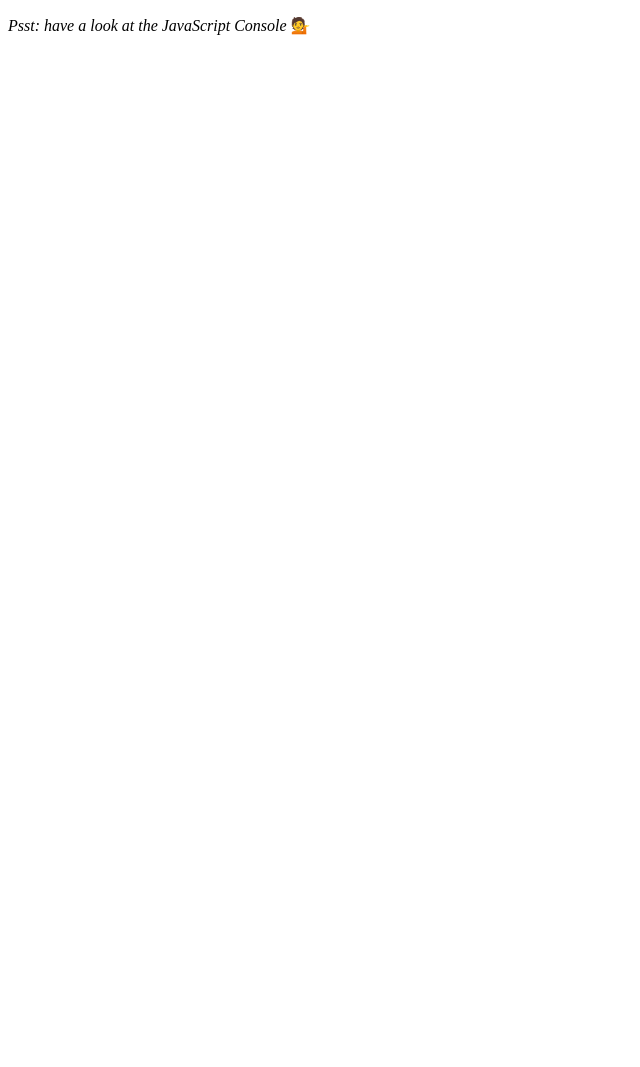
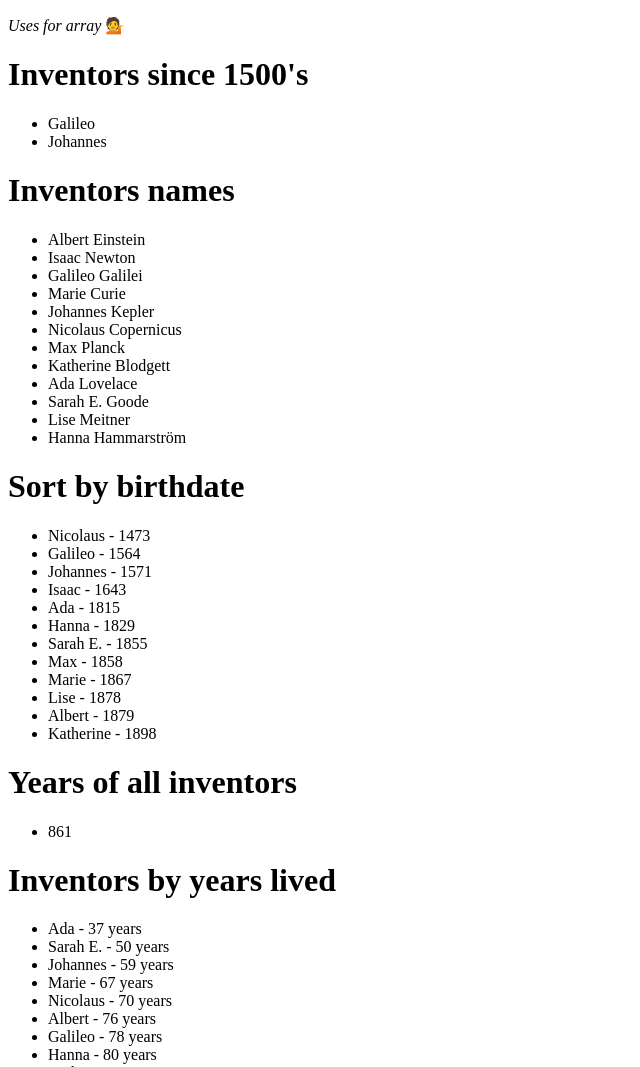
Before and after one commit to danilosp1/JavaScript30, a plain HTML site: page 4 - Array Cardio (day 1)/index.html in a window 1280 px wide. Shown: the top 1067 px of the page, without its empty margins (0-640 px from the left). Before the commit the page ends 800 px from the top, so only its background shows below. Drawn offline with Linux system fonts and the light colour scheme.

Commit message:
Criando partes dos scripts do Array Cardio 1

```diff
--- a/4 - Array Cardio (day 1)/index.html
+++ b/4 - Array Cardio (day 1)/index.html
@@ -5,7 +5,10 @@
   <title>Array Cardio 💪</title>
 </head>
 <body>
-  <p><em>Psst: have a look at the JavaScript Console</em> 💁</p>
+  <p><em>Uses for array</em> 💁</p>
+  <div class="content">
+      <!-- Content here -->
+  </div>
   <script>
     // Get your shorts on - this is an array workout!
     // ## Array Cardio Day 1
@@ -35,22 +38,113 @@
       'Billings, Josh', 'Birrell, Augustine', 'Blair, Tony', 'Beecher, Henry', 'Biondo, Frank'
     ];
 
+    const content = document.querySelector(".content")
+
     // Array.prototype.filter()
     // 1. Filter the list of inventors for those who were born in the 1500's
+    const filter = document.createElement("h1")
+    filter.innerHTML = "Inventors since 1500's"
+    content.appendChild(filter)
+
+    const div1500 = document.createElement("ul")
+
+    const s1500 = inventors.filter(e => {
+        return e.year >= 1500 && e.year < 1600
+    })
+
+    s1500.forEach(e => {
+        const list = document.createElement("li")
+
+        list.innerHTML = `${e.first}`
+        div1500.appendChild(list)
+    })
+    content.appendChild(div1500)
+
+
 
     // Array.prototype.map()
     // 2. Give us an array of the inventors first and last names
+    const map = document.createElement("h1")
+    map.innerHTML = "Inventors names"
+    content.appendChild(map)
+
+    const divNames = document.createElement("ul")
+
+    const names = inventors.map(e => `${e.first} ${e.last}`)
+    names.forEach(e => {
+        const list = document.createElement("li")
+
+        list.innerHTML = `${e}`
+        divNames.appendChild(list)
+    })
+    content.appendChild(divNames)
+
+
 
     // Array.prototype.sort()
     // 3. Sort the inventors by birthdate, oldest to youngest
+    const sort = document.createElement("h1")
+    sort.innerHTML = "Sort by birthdate"
+    content.appendChild(sort)
+
+    const divSorted = document.createElement("ul")
+
+    const sorted = inventors.sort((a, b) => a.year - b.year)
+
+    sorted.forEach(e => {
+        const list = document.createElement("li")
+
+        list.innerHTML = `${e.first} - ${e.year}`
+        divSorted.appendChild(list)
+    })
+    content.appendChild(divSorted)
+
+
 
     // Array.prototype.reduce()
     // 4. How many years did all the inventors live all together?
+    const reduce = document.createElement("h1")
+    reduce.innerHTML = "Years of all inventors"
+    content.appendChild(reduce)
+
+    const divReduce = document.createElement("ul")
+
+    const reduced = inventors.reduce((value, element) => {
+        return value + (element.passed - element.year)
+    }, 0)
+
+    const reduceList = document.createElement("li")
+    reduceList.innerHTML = reduced
+    divReduce.appendChild(reduceList)
+    content.appendChild(divReduce)
+
+
 
     // 5. Sort the inventors by years lived
+    const sortYears = document.createElement("h1")
+    sortYears.innerHTML = "Inventors by years lived"
+    content.appendChild(sortYears)
+
+    const divSortedYears = document.createElement("ul")
+
+    const sortedYears = inventors.sort((a, b) => {
+        return (a.passed - a.year) - (b.passed - b.year)
+    })
+
+    sortedYears.forEach(e => {
+        const list = document.createElement("li")
+
+        list.innerHTML = `${e.first} - ${e.passed - e.year} years`
+        divSortedYears.appendChild(list)
+    })
+    content.appendChild(divSortedYears)
+
+
 
     // 6. create a list of Boulevards in Paris that contain 'de' anywhere in the name
     // https://en.wikipedia.org/wiki/Category:Boulevards_in_Paris
+
+
 
 
     // 7. sort Exercise
```
